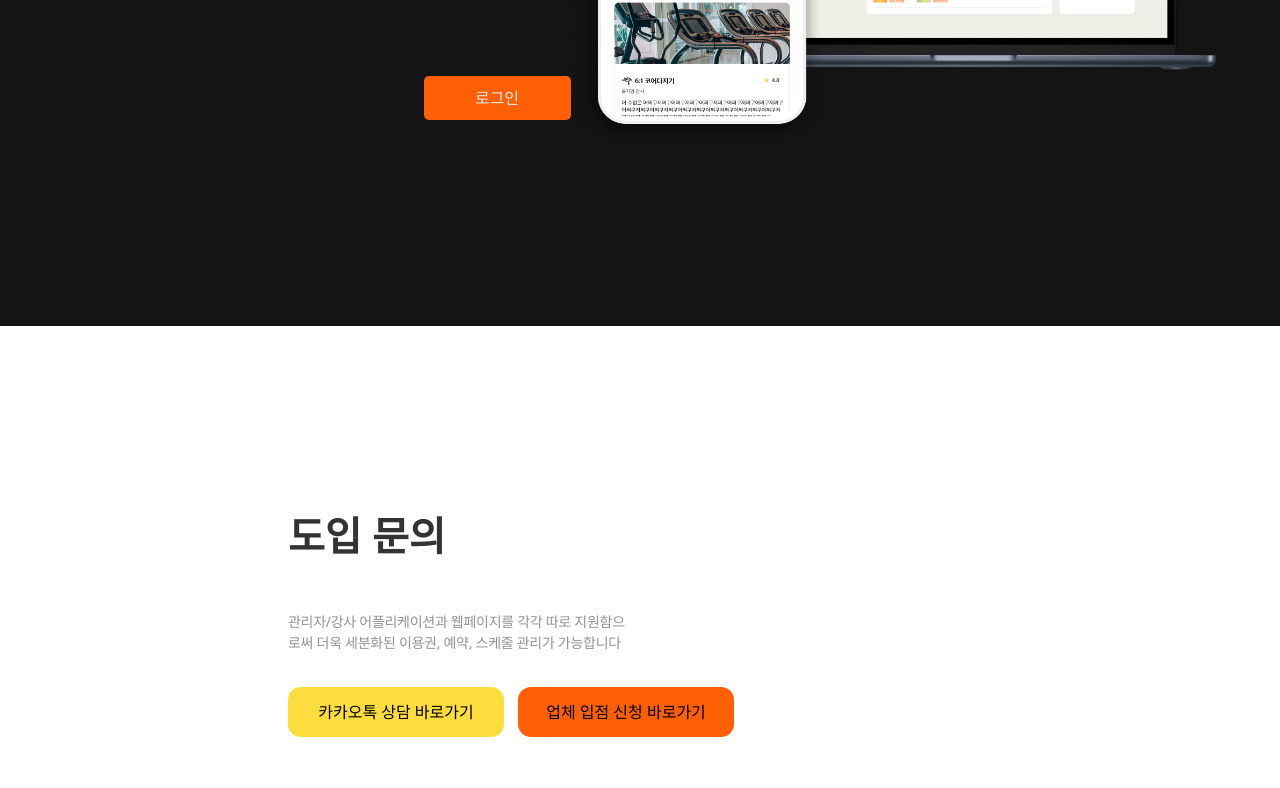
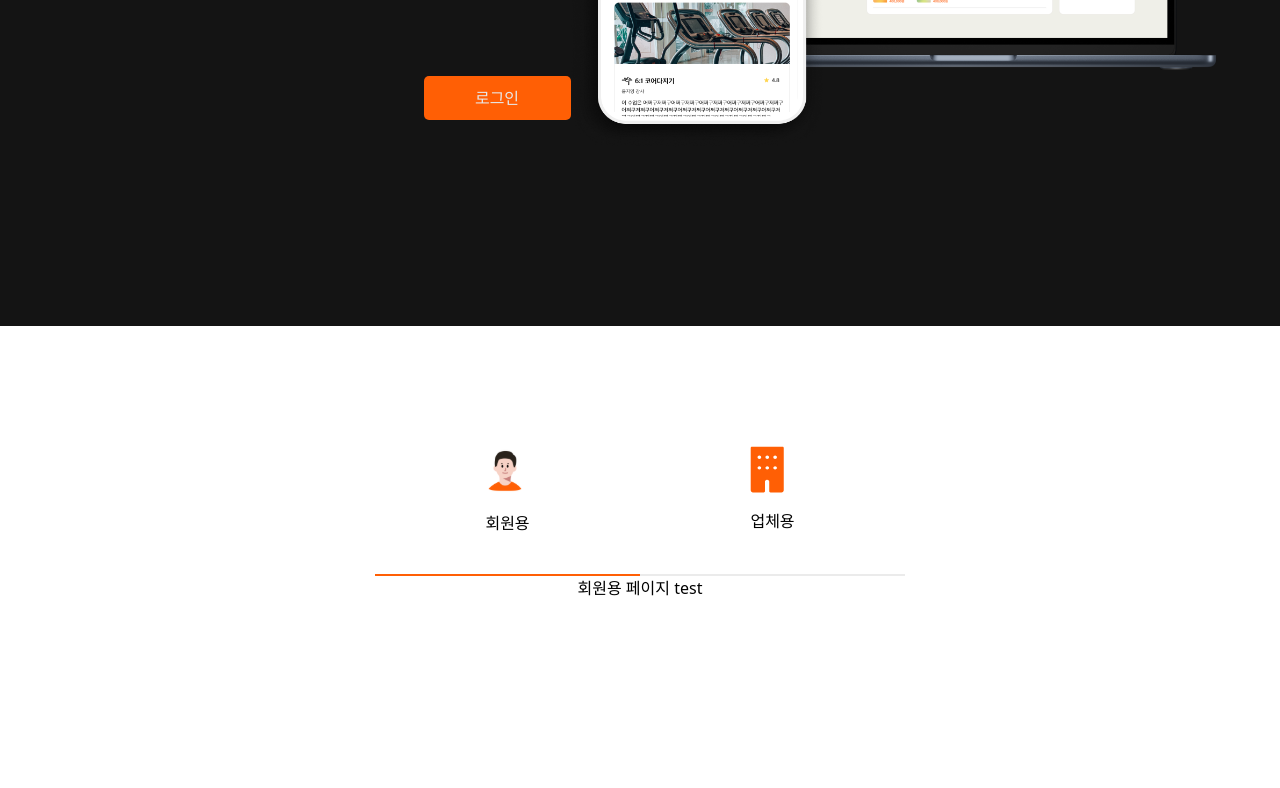
Before and after one commit to hobbyloop/hobbyloop-landing, a Next.js app: page / in a window 1280 px wide. Shown: the part 552-1340 px from the top of the page. Built offline with nearby package versions, Linux system fonts and the light colour scheme.

Commit message:
💄 Add: Middle 컴포넌트 app/page.tsx에 추가

```diff
--- a/src/app/page.tsx
+++ b/src/app/page.tsx
@@ -1,4 +1,5 @@
 import InquiryForm from "@/components/InquiryForm";
+import Middle from "@/components/Middle";
 import Visual from "@/components/Visual";
 import Form from "@/components/commons/Form";
 import Link from "next/link";
@@ -15,6 +16,7 @@ export default function HomePage() {
           <Link href="/member">회원용tab 버튼</Link>
         </div>
       </section> */}
+      <Middle />
       <InquiryForm />
     </div>
   );
```
